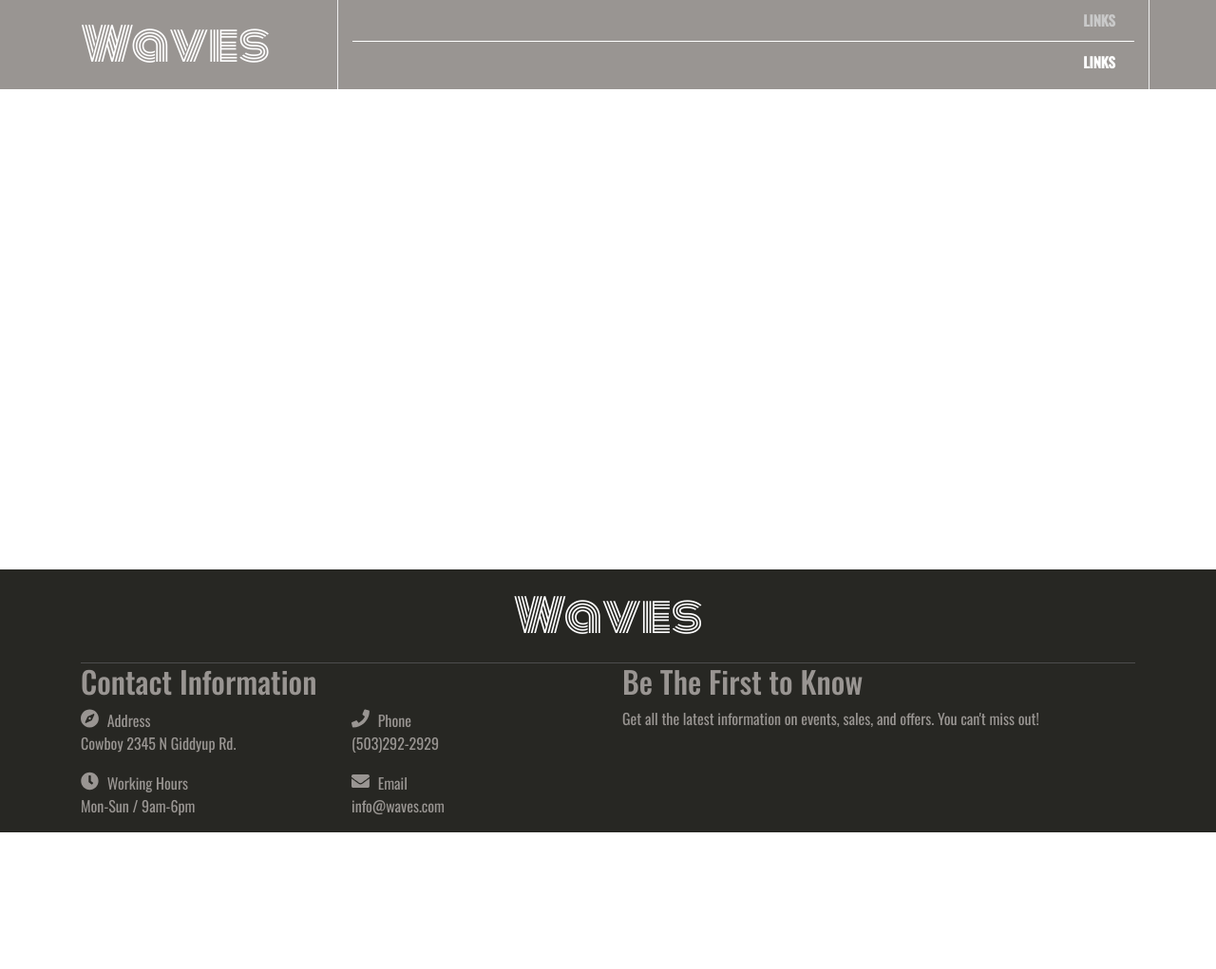
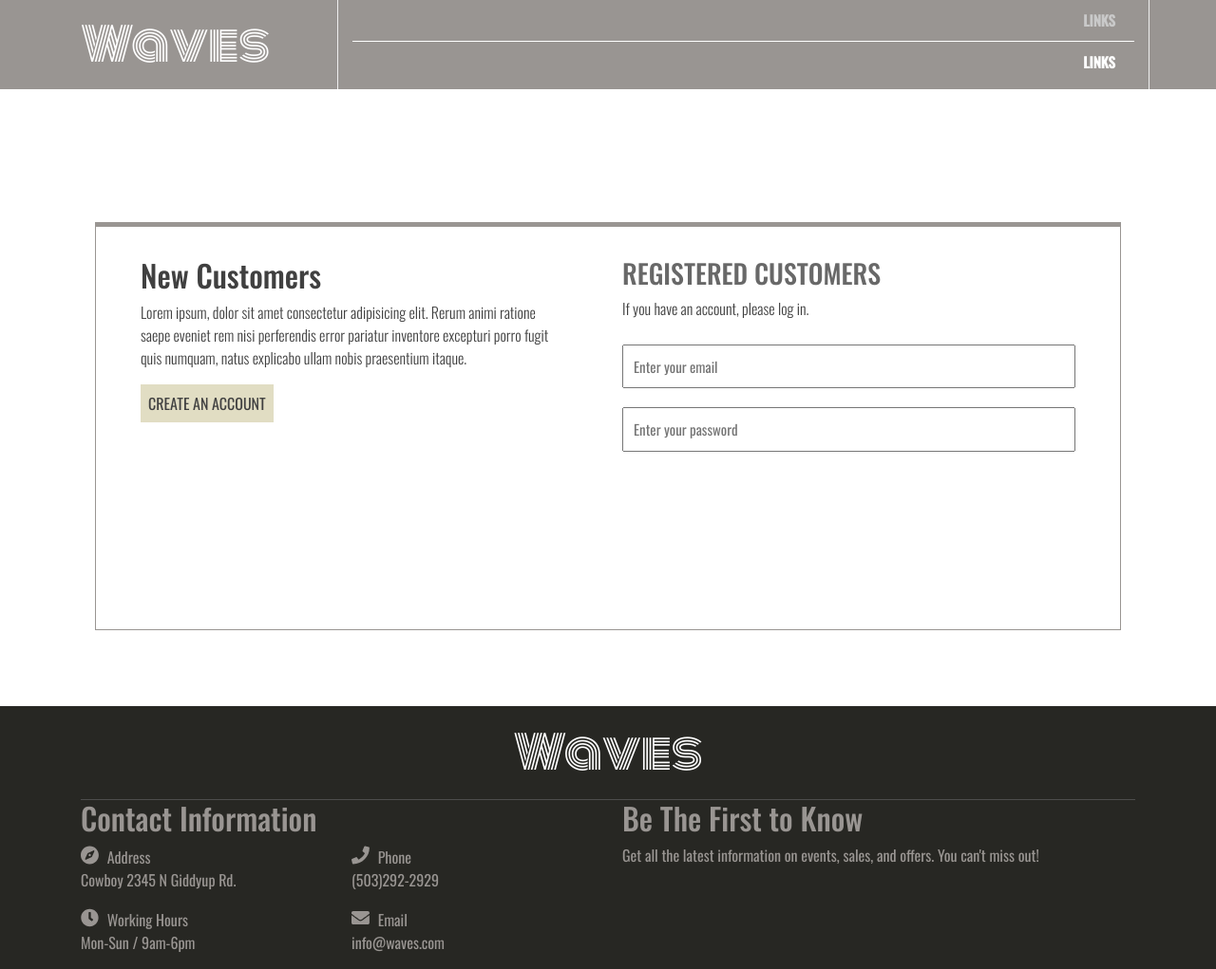
Before and after one commit to Evan-Alexander/guitar-shop, a React app in the folder client/: page /register_login in a window 1280 px wide. Shown: the whole page at 95% size. Before the commit the page ends 877 px from the top, so only its background shows below. Built offline with nearby package versions, Linux system fonts and the light colour scheme.

Commit message:
add sass to project; add registration form w/ initial validation - no submit yet

```diff
--- /dev/null
+++ b/client/src/components/Register_login/Login.js
@@ -0,0 +1,80 @@
+import React, { Component } from 'react';
+import FormField from '../utils/Form/formfield';
+import { update } from '../utils/Form/formActions';
+
+import { connect } from 'react-redux';
+
+class Login extends Component {
+
+  state = {
+    formError: false,
+    formSuccess: '',
+    formdata: {
+      email: {
+        element: 'input',
+        value: '',
+        config: {
+          name: 'email_input',
+          type: 'email',
+          placeholder: 'Enter your email'
+        },
+        validation: {
+          required: true,
+          email: true
+        },
+        valid: false,
+        touched: false,
+        validationMessage: ''
+      },
+      password: {
+        element: 'input',
+        value: '',
+        config: {
+          name: 'password_input',
+          type: 'password',
+          placeholder: 'Enter your password'
+        },
+        validation: {
+          required: true
+        },
+        valid: false,
+        touched: false,
+        validationMessage: ''
+      }
+    }
+  }
+
+  updateForm = (element) => {
+    const newFormData = update(element, this.state.formdata, 'login');
+    this.setState({
+      formError: false,
+      formdata: newFormData
+    })
+  }
+
+  submitForm = () => {
+
+  }
+
+  render() {
+    console.log('login component?')
+    return (
+      <div className="signin_wrapper">
+        <form onSubmit={(event) => this.submitForm(event)}>
+          <FormField
+            id={'email'}
+            formdata={this.state.formdata.email}
+            change={(element) => this.updateForm(element)}
+          />
+          <FormField
+            id={'password'}
+            formdata={this.state.formdata.password}
+            change={(element) => this.updateForm(element)}
+          />
+        </form>
+
+      </div>
+    )
+  }
+}
+export default connect()(Login);
--- /dev/null
+++ b/client/src/components/Register_login/index.js
@@ -0,0 +1,35 @@
+import React from 'react'
+import CustomButton from '../utils/button';
+import Login from './Login';
+
+const RegisterLogin = () => {
+  return (
+    <div className="page_wrapper">
+      <div className="container">
+        <div className="register_login_container row">
+          <div className="col-sm-6 col-lg-6">
+            <h1>New Customers</h1>
+            <p>Lorem ipsum, dolor sit amet consectetur adipisicing elit. Rerum animi ratione saepe eveniet rem nisi perferendis error pariatur inventore excepturi porro fugit quis numquam, natus explicabo ullam nobis praesentium itaque.</p>
+            <CustomButton
+              type="default"
+              title="Create an account"
+              linkTo="/register"
+              addStyles={{
+                margin:'1em 0 0 0'
+              }}
+            />
+          </div>
+          <div className="col-sm-6 col-lg-6">
+            <h2>Registered Customers</h2>
+            <p>If you have an account, please log in.</p>
+            <Login />
+          </div>
+        </div>
+      </div>
+
+
+    </div>
+  )
+}
+
+export default RegisterLogin
--- a/client/src/components/header_footer/Header/index.js
+++ b/client/src/components/header_footer/Header/index.js
@@ -4,11 +4,11 @@ class Header extends Component {
   render() {
     return <header className="bck_b_light">
         <div className="container">
-          <div class="row">
-            <div class="col-3">
+          <div className="row">
+            <div className="col-3">
               <div className="logo">Waves</div>
             </div>
-            <div class="col-9 right">
+            <div className="col-9 right">
               <div className="top">Links</div>
               <div className="bottom">Links</div>
             </div>
--- /dev/null
+++ b/client/src/components/utils/Form/formActions.js
@@ -0,0 +1,41 @@
+
+export const validate = (element, formdata = []) => {
+  let error = [true, ''];
+
+  if(element.validation.email) {
+    const valid = /\S+@\S+\.\S+/.test(element.value);
+    const message = `${!valid ? 'Must be a valid email' : ''}`;
+    error = !valid ? [valid, message] : error;
+  }
+
+  if(element.validation.required) {
+    // Case for invalid input that's not empty
+    const valid = element.value.trim() !== '';
+    const message = `${!valid ? 'This field is required' : ''}`;
+    // If not valid send the updated message and value of 'valid', else its valid and no error and no message.
+    error = !valid ? [valid, message] : error;
+  }
+  return error;
+}
+
+export const update = (element, formdata, formName) => {
+  const newFormdata = {
+    ...formdata
+  }
+  const newElement = {
+    ...newFormdata[element.id]
+  }
+
+  newElement.value = element.event.target.value;
+
+  if(element.blur) {
+    let validData = validate(newElement, formdata);
+    newElement.valid = validData[0];
+    newElement.validationMessage = validData[1];
+  }
+  // if there was a blur event, this will be true, else false
+  newElement.touched = element.blur;
+  newFormdata[element.id] = newElement;
+  console.log(newFormdata);
+  return newFormdata;
+}
--- /dev/null
+++ b/client/src/components/utils/Form/formfield.js
@@ -0,0 +1,51 @@
+import React from 'react'
+
+const FormField = ({ formdata, change, id }) => {
+
+  const showError = () => {
+    let errorMessage = null;
+
+    if(formdata.validation && !formdata.valid) {
+      errorMessage = (
+        <div className="error_label">
+          {formdata.validationMessage}
+        </div>
+      )
+    }
+    return errorMessage;
+  }
+
+  const renderTemplate = () => {
+
+    let formTemplate = null;
+
+    switch(formdata.element) {
+
+      case('input'):
+        formTemplate = (
+          <div className="formBlock">
+            <input
+              { ...formdata.config }
+              value={ formdata.value }
+              onBlur={ (event)=> change({ event, id, blur: true }) }
+              onChange={ (event)=> change({ event, id }) }
+            />
+            {showError()}
+          </div>
+        )
+
+      break;
+
+      default:
+          formTemplate = null;
+    }
+    return formTemplate;
+  }
+  return (
+    <div>
+      {renderTemplate()}
+    </div>
+  )
+}
+
+export default FormField;
--- /dev/null
+++ b/client/src/components/utils/button.js
@@ -0,0 +1,30 @@
+import React from 'react'
+import { Link } from 'react-router-dom';
+
+const CustomButton = (props) => {
+  const buttons = () => {
+    let template = '';
+
+    switch(props.type) {
+      case "default":
+        template = <Link
+          className="link_default"
+          to={props.linkTo}
+          {...props.addStyles}
+        >
+          {props.title}
+        </Link>
+      break;
+      default:
+        template='';
+    }
+    return template;
+  }
+  return (
+    <div className="my_link">
+      {buttons()}
+    </div>
+  )
+}
+
+export default CustomButton
--- a/client/src/hoc/layout.js
+++ b/client/src/hoc/layout.js
@@ -1,6 +1,6 @@
 import React, { Component } from 'react'
-import Header from '../components/header_footer/Header';
-import Footer from '../components/header_footer/Footer';
+import Header from '../components/Header_footer/Header';
+import Footer from '../components/Header_footer/Footer';
 
 class Layout extends Component {
   render() {
--- a/client/src/routes.js
+++ b/client/src/routes.js
@@ -4,11 +4,14 @@ import './styles.scss';
 
 import Layout from './hoc/layout';
 import Home from './components/Home';
+import RegisterLogin from './components/Register_login';
 
 const Routes = () => {
   return (
     <Layout>
       <Switch>
+        <Route path="/register_login" exact component={RegisterLogin} />
+
         <Route path="/" exact component={Home} />
       </Switch>
     </Layout>
--- a/client/src/styles.scss
+++ b/client/src/styles.scss
@@ -4,6 +4,14 @@ body {
     padding:0;
     font-family: 'Oswald', sans-serif;
     color: #404040;
+}
+
+h1 {
+    font-size: 2em;
+}
+
+h2 {
+    font-size: 1.75em;
 }
 
 .page_container {
@@ -189,10 +197,9 @@ select {
 ==============================*/
 .link_default {
     text-transform: uppercase;
-    padding: 10px;
+    padding: 0.5em;
     display: table;
-    background: #e1ddc3;
-    margin-top: 10px;
+    background: $button_default_color;
 }
 
 .card_link,
@@ -412,7 +419,7 @@ footer span .svg-inline--fa {
 }
 
 .home_promotion .my_link a {
-    margin: 10px auto;
+    margin: 1em auto;
 }
 
 
@@ -715,14 +722,9 @@ footer span .svg-inline--fa {
     border-top: 5px solid #999592;
     -webkit-box-sizing: border-box;
     box-sizing: border-box;
-    margin: 80px 0px 110px 0px;
-    padding: 30px;
+    margin: 4em 0px 5em 0px;
+    padding: 2em;
     min-height: 430px;
-}
-
-.register_login_container .left,
-.register_login_container .right {
-    flex:1
 }
 
 .register_login_container h2 {
@@ -732,7 +734,7 @@ footer span .svg-inline--fa {
 
 .register_login_container p {
     font-weight: 300;
-    font-size: 16px;
+    font-size: 1em;
     width: 90%;
 }
 
--- a/client/src/styles_colors.scss
+++ b/client/src/styles_colors.scss
@@ -1,2 +1,3 @@
 $light_grey: #999592;
 $dark_grey: #272723;
+$button_default_color: #e1ddc3;
```
